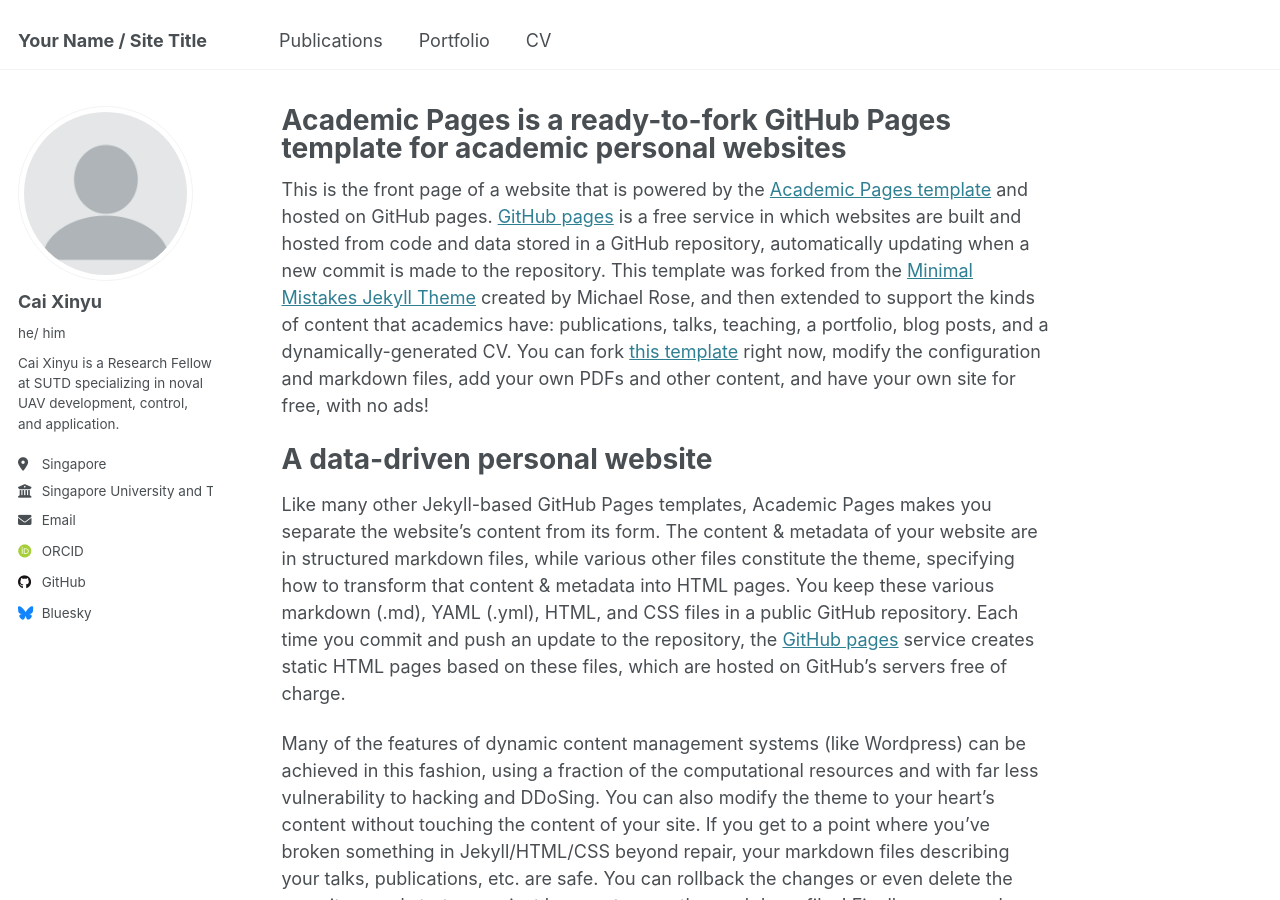
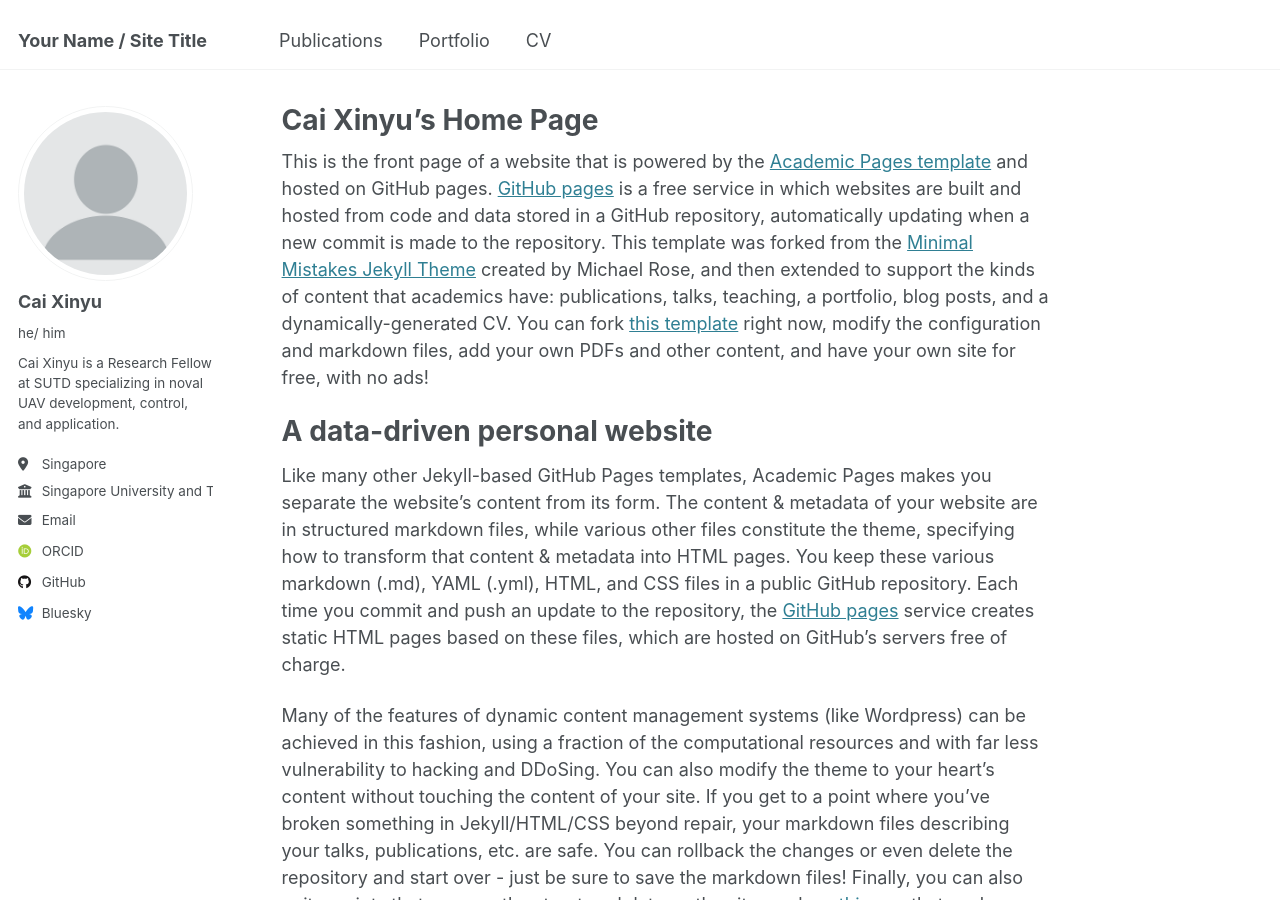
Before and after one commit to git-caixinyu/git-caixinyu.github.io, a Jekyll site: the page built from _pages/about.md, in a window 1280 px wide and 900 px high. Built offline with Jekyll 4.4.1, drawn with Linux system fonts in a browser that asks for light colours; some web fonts are replaced.

Commit message:
Update about.md

```diff
--- a/_pages/about.md
+++ b/_pages/about.md
@@ -1,6 +1,6 @@
 ---
 permalink: /
-title: "Academic Pages is a ready-to-fork GitHub Pages template for academic personal websites"
+title: "Cai Xinyu's Home Page"
 author_profile: true
 redirect_from:
   - /about/
```
